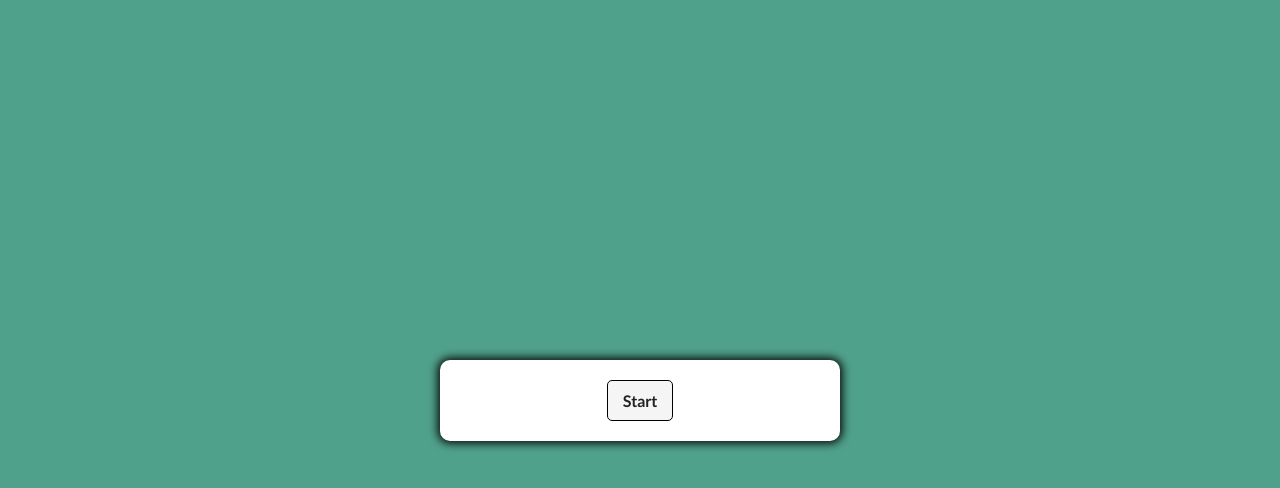
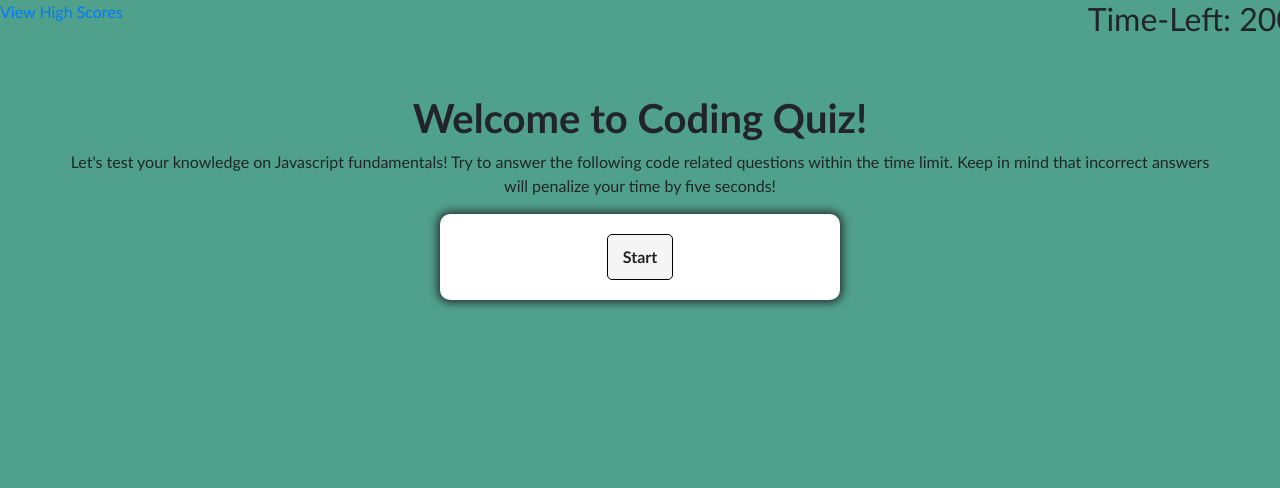
Before and after one commit to Abstrack5/Code-quiz, a plain HTML site: page index.html in a window 1280 px wide. Drawn offline with nearby package versions, Linux system fonts and the light colour scheme.

Commit message:
added highscore, timer, welcome message, score under main container(hidden at start)

```diff
--- a/index.html
+++ b/index.html
@@ -4,11 +4,31 @@
     <meta charset="UTF-8">
     <meta http-equiv="X-UA-Compatible" content="IE=edge">
     <meta name="viewport" content="width=device-width, initial-scale=1.0">
+    <link rel="stylesheet" href="https://cdn.jsdelivr.net/npm/bootstrap@4.5.3/dist/css/bootstrap.min.css" integrity="sha384-TX8t27EcRE3e/ihU7zmQxVncDAy5uIKz4rEkgIXeMed4M0jlfIDPvg6uqKI2xXr2" crossorigin="anonymous">
     <link rel="stylesheet" href="./style.css">
     <script defer src="./script.js"></script>
     <title>Code Quiz!</title>
 </head>
 <body>
+<!-- view highscore link and timer, time is up/quiz over-->
+    <div class="row">
+        <div class="col text-left">
+            <a href="#" id="viewHighScore">View High Scores</a>
+        </div>
+        <div id="timer" class="text-right">
+            <h2>Time-Left: <span id="timeLeft">200</span></h2>
+        </div>
+        <div id="timesUp" class="hide">
+            Time's Up!
+        </div>
+    </div>
+    <div class="col text-center justify-content-center">
+        <h1 class="font-weight-bold mt-5">Welcome to Coding Quiz!</h1>
+        <p class="pl-5 pr-5">
+            Let's test your knowledge on Javascript fundamentals! Try to answer the following code related questions within the time limit. Keep in mind that incorrect answers will penalize your time by five seconds!
+        </p>
+    </div>
+<!-- container holding quiz content, start btn, next btn, questions, answer choices -->
     <div class="container">
         <div id="question-container" class="hide">
             <div id="question">Question</div>
@@ -19,10 +39,16 @@
                 <button class="btn ans-btn" id="answerButton4">Answer 4</button>
             </div>
         </div>
+        <!-- btn to start quiz, next btn to cycle questions, restart quiz -->
         <div class="controls">
             <button id="start-btn" class="start-btn btn">Start</button>
             <button id="next-btn" class="next-btn btn hide">Next</button>
+            <button id="restart-btn" class="restart-btn btn hide">Restart Quiz</button>
         </div>
+    </div>
+    <!-- score area under main container -->
+    <div class="row">
+        <h3 class="col text-center hide">Score:</h3>
     </div>
 
 </body>
--- a/style.css
+++ b/style.css
@@ -11,9 +11,6 @@
 body {
     padding: 0;
     margin: 0;
-    display: flex;
-    justify-content: center;
-    align-items: center;
     width: 100vw;
     height: 100vh;
     background-color: rgb(80, 161, 139);
```
